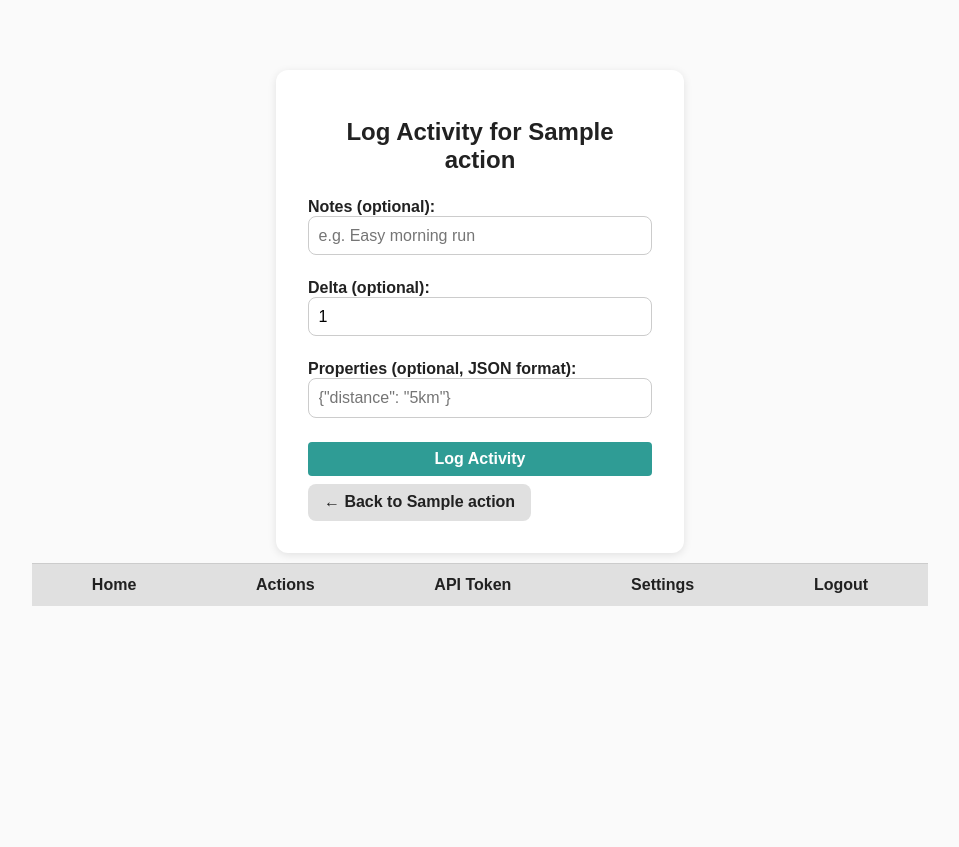
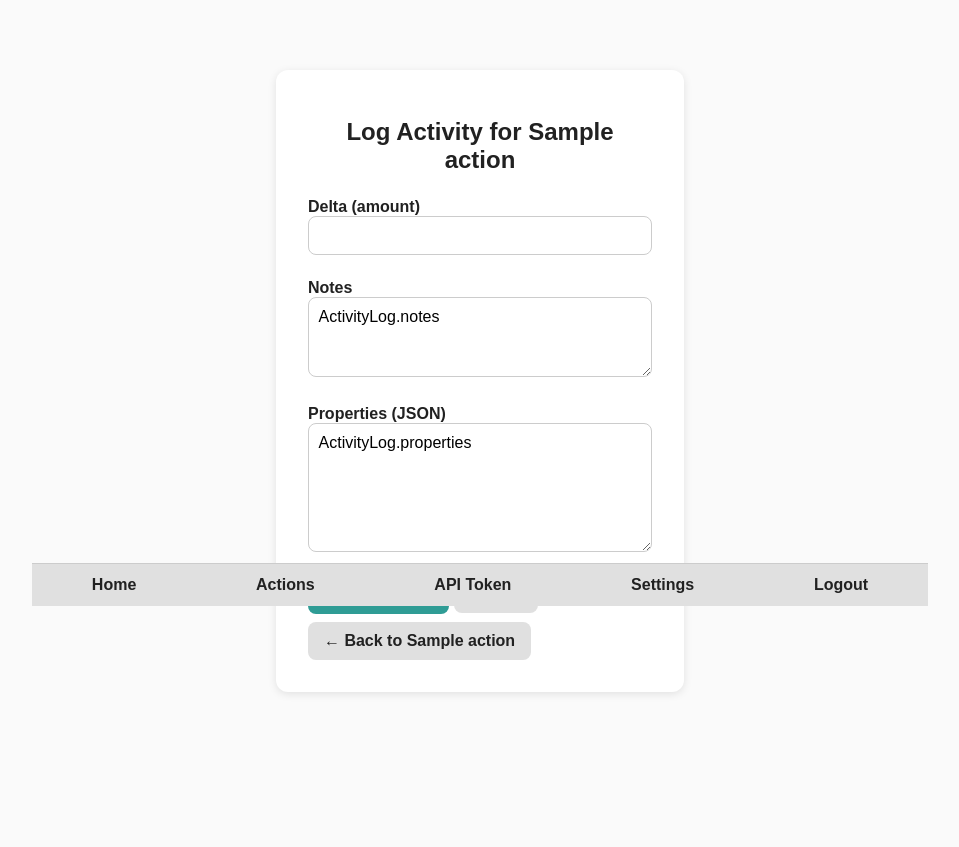
Before and after one commit to hallowslab/ActivTracker, a Flask app: page /actions/1/log in a window 1280 px wide. Shown: the part 194-1041 px from the top of the page, without its empty margins (160-1119 px from the left). Before the commit the page ends 800 px from the top, so only its background shows below. Run offline with Flask 3, Linux system fonts and the light colour scheme; the visitor is signed in with stand-in values (Sample User, id 1); tables that the repository leaves empty hold one stand-in row (values such as "Sample post").

Commit message:
forms for edit action, edit activity and log activity

```diff
--- a/src/routes/actions.py
+++ b/src/routes/actions.py
@@ -4,6 +4,7 @@ from flask import Blueprint, render_template, request, redirect, url_for, flash
 from models import Action, ActivityLog
 from database import db_session
 from auth_helpers import login_required, current_user
+from forms import EditActionForm, EditActivityForm, LogActivityForm
 
 action_bp = Blueprint("action", __name__, url_prefix="/actions")
 
@@ -59,23 +60,33 @@ def edit_action(action_id):
         flash("Action not found.", "error")
         return redirect(url_for("action.list_actions"))
 
-    if request.method == "POST":
-        action.name = request.form["name"]
-        action.notes = request.form.get("notes", "")
-        properties_raw = request.form.get("properties", "{}")
+    form = EditActionForm(obj=action)  # Pre-fill form with existing data
 
+    if form.validate_on_submit():
+        assert form.name.data is not None
+        action.name = form.name.data
+        action.notes = form.notes.data or ""
+
+        properties_raw = form.properties.data or "{}"
         try:
-            properties = json.loads(properties_raw) if properties_raw else {}
-            action.properties = properties
+            action.properties = json.loads(properties_raw)
         except json.JSONDecodeError:
             flash("Invalid JSON in properties", "error")
-            return redirect(url_for("action.list_actions"))
+            return render_template("edit_action.j2", form=form, action=action)
 
         db_session.commit()
         flash("Action updated successfully!", "info")
         return redirect(url_for("action.list_actions"))
 
-    return render_template("edit_action.j2", action=action)
+    # Pre-populate the properties text area with JSON
+    if request.method == "GET":
+        form.properties.data = (
+            json.dumps(action.properties, indent=2)
+            if isinstance(action.properties, dict)
+            else action.properties
+        )
+
+    return render_template("edit_action.j2", form=form, action=action)
 
 
 # Edit activity
@@ -95,25 +106,33 @@ def edit_activity(log_id):
         flash("Activity not found.", "error")
         return redirect(url_for("action.list_actions"))
 
-    if request.method == "POST":
-        log.delta = request.form["delta"]
-        log.notes = request.form.get("notes", "")
-        properties_raw = request.form.get("properties", "{}")
+    form = EditActivityForm(obj=log)
 
+    if form.validate_on_submit():
+        assert form.delta.data is not None
+        log.delta = float(form.delta.data)
+        log.notes = form.notes.data or ""
+
+        properties_raw = form.properties.data or "{}"
         try:
-            properties = json.loads(properties_raw) if properties_raw else {}
-            log.properties = properties
+            log.properties = json.loads(properties_raw)
         except json.JSONDecodeError:
             flash("Invalid JSON in properties", "error")
-            return redirect(
-                url_for("action.view_action_history", action_id=log.action_id)
-            )
+            return render_template("edit_activity.j2", form=form, log=log)
 
         db_session.commit()
         flash("Activity updated successfully!", "info")
         return redirect(url_for("action.view_action_history", action_id=log.action_id))
 
-    return render_template("edit_activity.j2", log=log)
+    # Pre-populate JSON text on GET
+    if request.method == "GET":
+        form.properties.data = (
+            json.dumps(log.properties, indent=2)
+            if isinstance(log.properties, dict)
+            else log.properties
+        )
+
+    return render_template("edit_activity.j2", form=form, log=log)
 
 
 # Increment action (add log)
@@ -128,11 +147,14 @@ def log_activity(action_id):
         flash("Action not found", "error")
         return redirect(url_for("action.list_actions"))
 
-    if request.method == "POST":
-        notes = request.form.get("notes", "")
-        properties_raw = request.form.get("properties", "{}")
-        delta = int(request.form.get("delta", 1))
+    form = LogActivityForm(obj=ActivityLog)
 
+    if form.validate_on_submit():
+        assert form.delta.data is not None
+        delta = form.delta.data
+        notes = form.notes.data
+
+        properties_raw = form.properties.data
         try:
             properties = json.loads(properties_raw) if properties_raw else {}
         except json.JSONDecodeError:
@@ -152,7 +174,7 @@ def log_activity(action_id):
         flash(f"Logged new instance for '{action.name}'", "success")
         return redirect(url_for("action.view_action_history", action_id=action.id))
 
-    return render_template("log_activity.j2", action=action)
+    return render_template("log_activity.j2", form=form, action=action)
 
 
 # View action history
--- a/src/templates/log_activity.j2
+++ b/src/templates/log_activity.j2
@@ -4,25 +4,26 @@
     <div class="form-container">
         <h1>Log Activity for {{ action.name }}</h1>
         <form method="post">
+        {{ form.csrf_token }}
         <div>
-                <label for="notes">Notes (optional):</label>
-                <input type="text"
-                       id="notes"
-                       name="notes"
-                       placeholder="e.g. Easy morning run">
+            {{ form.delta.label }}
+            {{ form.delta(step="any", class="input-number") }}
+            {% if form.delta.errors %}
+                <div class="error">{{ form.delta.errors[0] }}</div>
+            {% endif %}
         </div>
         <div>
-                <label for="delta">Delta (optional):</label>
-                <input type="number" id="delta" name="delta" value="1" min="1">
+            {{ form.notes.label }}
+            {{ form.notes(rows="3", class="input-textarea") }}
         </div>
         <div>
-                <label for="properties">Properties (optional, JSON format):</label>
-                <input type="text"
-                       id="properties"
-                       name="properties"
-                       placeholder='{"distance": "5km"}'>
+            {{ form.properties.label }}
+            {{ form.properties(rows="6", class="input-textarea") }}
         </div>
-            <button type="submit">Log Activity</button>
+        <div class="actions">
+            {{ form.submit(class="btn btn-primary") }}
+            <a href="{{ url_for('action.view_action_history', action_id=action.id) }}" class="btn btn-secondary">Cancel</a>
+        </div>
         </form>
         <a href="{{ url_for('action.view_action_history', action_id=action.id) }}"
            class="cancel-link">← Back to {{ action.name }}</a>
```
Also changed, not shown: src/templates/edit_action.j2 (+14 -8 lines), src/templates/edit_activity.j2 (+14 -14 lines). Lines whose indentation alone changed are shown as unchanged.
